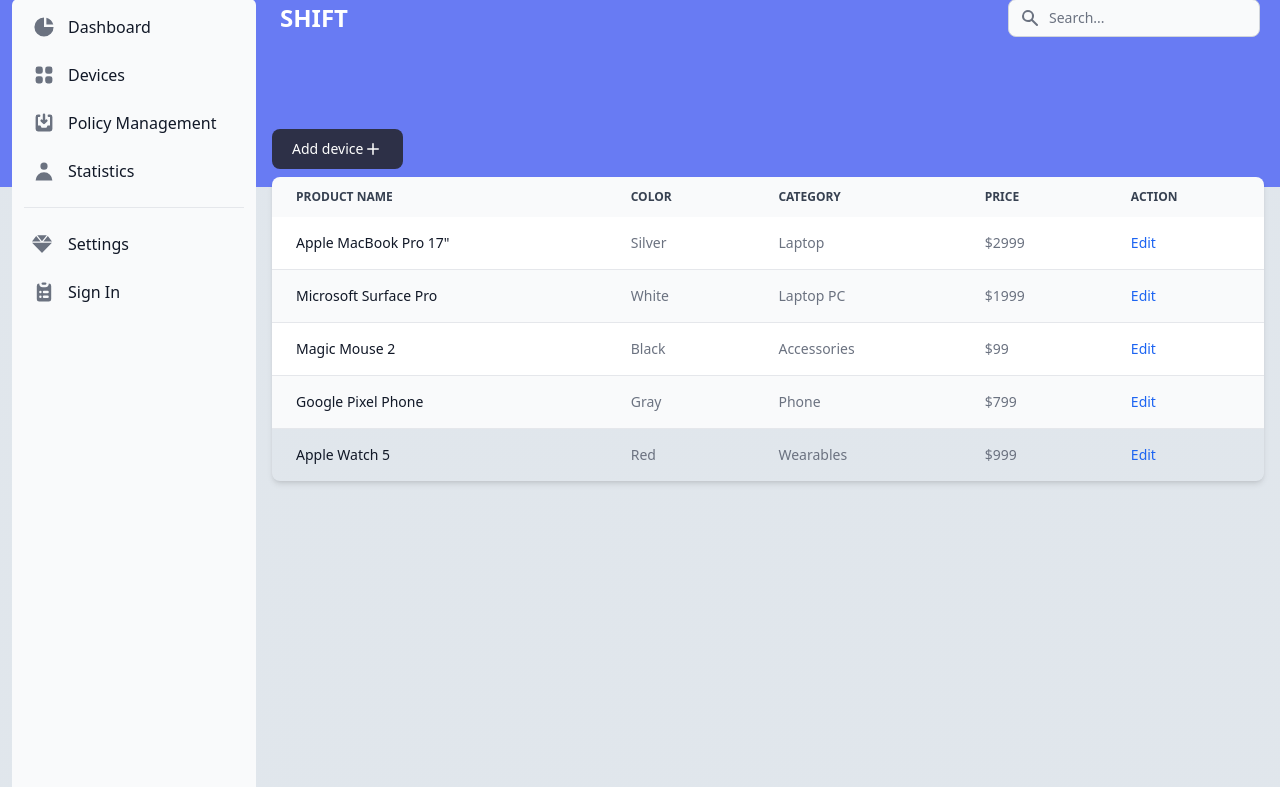
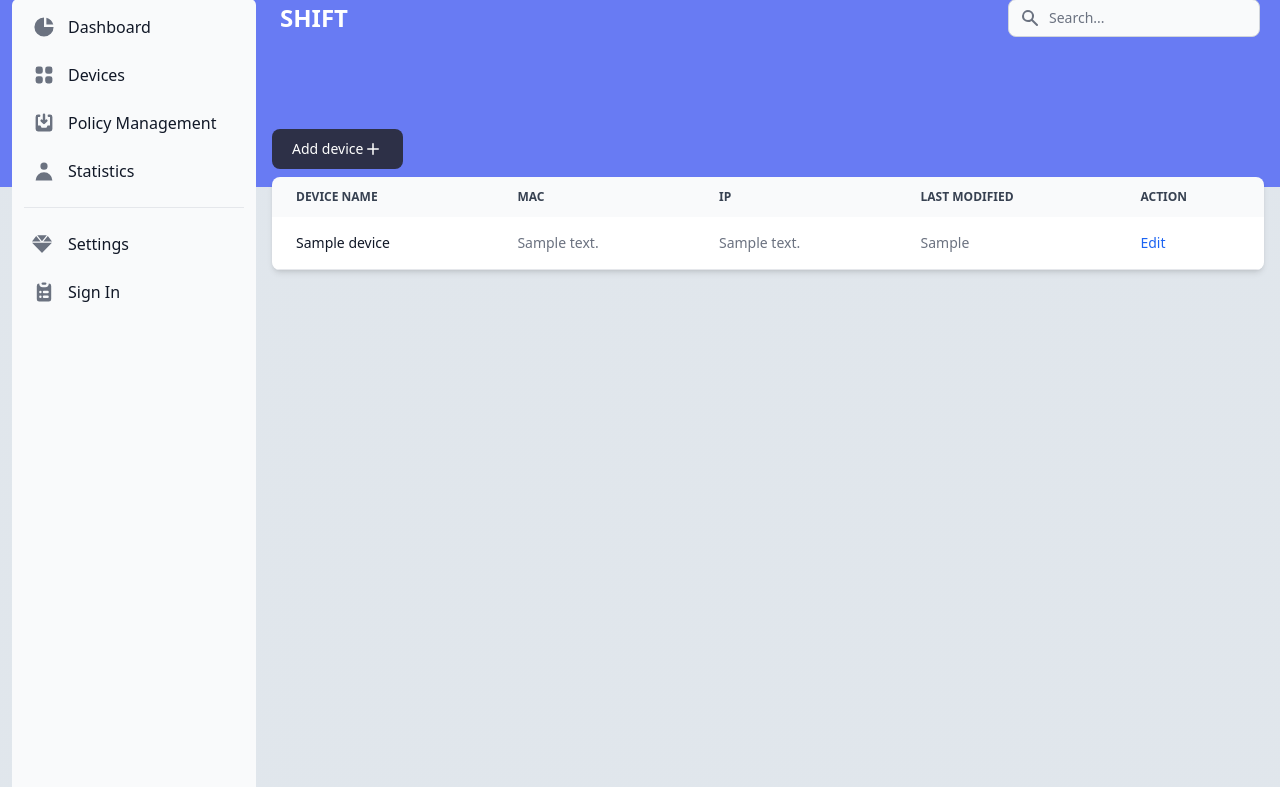
Before and after one commit to elduwa/shipp, a Flask app: template app/templates/devices.html in a window 1280 px wide. Shown: the part 13-800 px from the top of the page. Run offline with Flask 3, Linux system fonts and the light colour scheme; the template is opened without the code that fills it: most values are stand-ins (such as "Sample title", 1, 10 or a date in 2020); style sheets or scripts are compiled from the project's sources; some libraries are stand-ins or nearby versions.

Commit message:
Logic for displaying devices and functionality to add devices

```diff
--- a/app/static/src/input.css
+++ b/app/static/src/input.css
@@ -1,3 +1,15 @@
 @tailwind base;
 @tailwind components;
 @tailwind utilities;
+
+.form-input {
+    @apply bg-gray-50 border border-gray-300 text-gray-900 text-sm rounded-lg focus:ring-blue-500 focus:border-blue-500 block w-full p-2.5 dark:bg-gray-700 dark:border-gray-600 dark:placeholder-gray-400 dark:text-white dark:focus:ring-blue-500 dark:focus:border-blue-500;
+}
+
+.form-label {
+    @apply block mb-2 text-sm font-medium text-gray-900 dark:text-white;
+}
+
+.form-btn {
+    @apply text-white bg-blue-700 hover:bg-blue-800 focus:ring-4 focus:outline-none focus:ring-blue-300 font-medium rounded-lg text-sm w-full sm:w-auto px-5 py-2.5 text-center dark:bg-blue-600 dark:hover:bg-blue-700 dark:focus:ring-blue-800;
+}
--- a/app/templates/devices.html
+++ b/app/templates/devices.html
@@ -10,30 +10,31 @@
 {% block content %}
 
     <div class="flex justify-start mb-2">
-        <button type="button"
-                class="text-white bg-accent-2-space-cadet hover:bg-blue-800 focus:ring-4 focus:outline-none focus:ring-blue-300 font-medium rounded-lg text-sm px-5 py-2.5 text-center inline-flex items-center dark:bg-blue-600 dark:hover:bg-blue-700 dark:focus:ring-blue-800">
+        <a href="{{ url_for("main.add_device") }}"><button type="button"
+                class="text-white bg-accent-2-space-cadet hover:bg-blue-800 focus:ring-4 focus:outline-none focus:ring-blue-300 font-medium rounded-lg text-sm px-5 py-2.5 text-center inline-flex items-center dark:bg-blue-600 dark:hover:bg-blue-700 dark:focus:ring-blue-800"
+                id="add-btn">
             Add device
             <svg xmlns="http://www.w3.org/2000/svg" viewBox="0 0 20 20" fill="currentColor" class="w-5 h-5">
                 <path d="M10.75 4.75a.75.75 0 00-1.5 0v4.5h-4.5a.75.75 0 000 1.5h4.5v4.5a.75.75 0 001.5 0v-4.5h4.5a.75.75 0 000-1.5h-4.5v-4.5z"/>
             </svg>
             <span class="sr-only">Add device</span>
-        </button>
+        </button></a>
     </div>
     <div class="relative overflow-x-auto shadow-md sm:rounded-lg">
         <table class="w-full text-sm text-left text-gray-500 dark:text-gray-400">
             <thead class="text-xs text-gray-700 uppercase bg-gray-50 dark:bg-gray-700 dark:text-gray-400">
             <tr>
                 <th scope="col" class="px-6 py-3">
-                    Product name
+                    Device name
                 </th>
                 <th scope="col" class="px-6 py-3">
-                    Color
+                    MAC
                 </th>
                 <th scope="col" class="px-6 py-3">
-                    Category
+                    IP
                 </th>
                 <th scope="col" class="px-6 py-3">
-                    Price
+                    Last modified
                 </th>
                 <th scope="col" class="px-6 py-3">
                     Action
@@ -41,91 +42,25 @@
             </tr>
             </thead>
             <tbody>
+                {% for device in devices %}
                     <tr class="bg-white border-b dark:bg-gray-900 dark:border-gray-700">
                         <th scope="row" class="px-6 py-4 font-medium text-gray-900 whitespace-nowrap dark:text-white">
-                    Apple MacBook Pro 17"
+                            {{ device.device_name }}
                         </th>
                         <td class="px-6 py-4">
-                    Silver
+                            {{ device.mac_address }}
                         </td>
                         <td class="px-6 py-4">
-                    Laptop
+                            {{ device.ip_address }}
                         </td>
                         <td class="px-6 py-4">
-                    $2999
+                            {{ device.valid_from }}
                         </td>
                         <td class="px-6 py-4">
                             <a href="#" class="font-medium text-blue-600 dark:text-blue-500 hover:underline">Edit</a>
                         </td>
                     </tr>
-            <tr class="border-b bg-gray-50 dark:bg-gray-800 dark:border-gray-700">
-                <th scope="row" class="px-6 py-4 font-medium text-gray-900 whitespace-nowrap dark:text-white">
-                    Microsoft Surface Pro
-                </th>
-                <td class="px-6 py-4">
-                    White
-                </td>
-                <td class="px-6 py-4">
-                    Laptop PC
-                </td>
-                <td class="px-6 py-4">
-                    $1999
-                </td>
-                <td class="px-6 py-4">
-                    <a href="#" class="font-medium text-blue-600 dark:text-blue-500 hover:underline">Edit</a>
-                </td>
-            </tr>
-            <tr class="bg-white border-b dark:bg-gray-900 dark:border-gray-700">
-                <th scope="row" class="px-6 py-4 font-medium text-gray-900 whitespace-nowrap dark:text-white">
-                    Magic Mouse 2
-                </th>
-                <td class="px-6 py-4">
-                    Black
-                </td>
-                <td class="px-6 py-4">
-                    Accessories
-                </td>
-                <td class="px-6 py-4">
-                    $99
-                </td>
-                <td class="px-6 py-4">
-                    <a href="#" class="font-medium text-blue-600 dark:text-blue-500 hover:underline">Edit</a>
-                </td>
-            </tr>
-            <tr class="border-b bg-gray-50 dark:bg-gray-800 dark:border-gray-700">
-                <th scope="row" class="px-6 py-4 font-medium text-gray-900 whitespace-nowrap dark:text-white">
-                    Google Pixel Phone
-                </th>
-                <td class="px-6 py-4">
-                    Gray
-                </td>
-                <td class="px-6 py-4">
-                    Phone
-                </td>
-                <td class="px-6 py-4">
-                    $799
-                </td>
-                <td class="px-6 py-4">
-                    <a href="#" class="font-medium text-blue-600 dark:text-blue-500 hover:underline">Edit</a>
-                </td>
-            </tr>
-            <tr>
-                <th scope="row" class="px-6 py-4 font-medium text-gray-900 whitespace-nowrap dark:text-white">
-                    Apple Watch 5
-                </th>
-                <td class="px-6 py-4">
-                    Red
-                </td>
-                <td class="px-6 py-4">
-                    Wearables
-                </td>
-                <td class="px-6 py-4">
-                    $999
-                </td>
-                <td class="px-6 py-4">
-                    <a href="#" class="font-medium text-blue-600 dark:text-blue-500 hover:underline">Edit</a>
-                </td>
-            </tr>
+                {% endfor %}
             </tbody>
         </table>
     </div>
--- a/requirements.txt
+++ b/requirements.txt
@@ -2,6 +2,7 @@
 flask-sqlalchemy
 flask-migrate
 flask-wtf
+wtforms
 requests
 python-dotenv
 pytest
```
Also changed, not shown: app/forms.py (added, +9 -0 lines), app/templates/add-device.html (added, +39 -0 lines), app/views.py (+18 -1 lines). Lines whose indentation alone changed are shown as unchanged.
